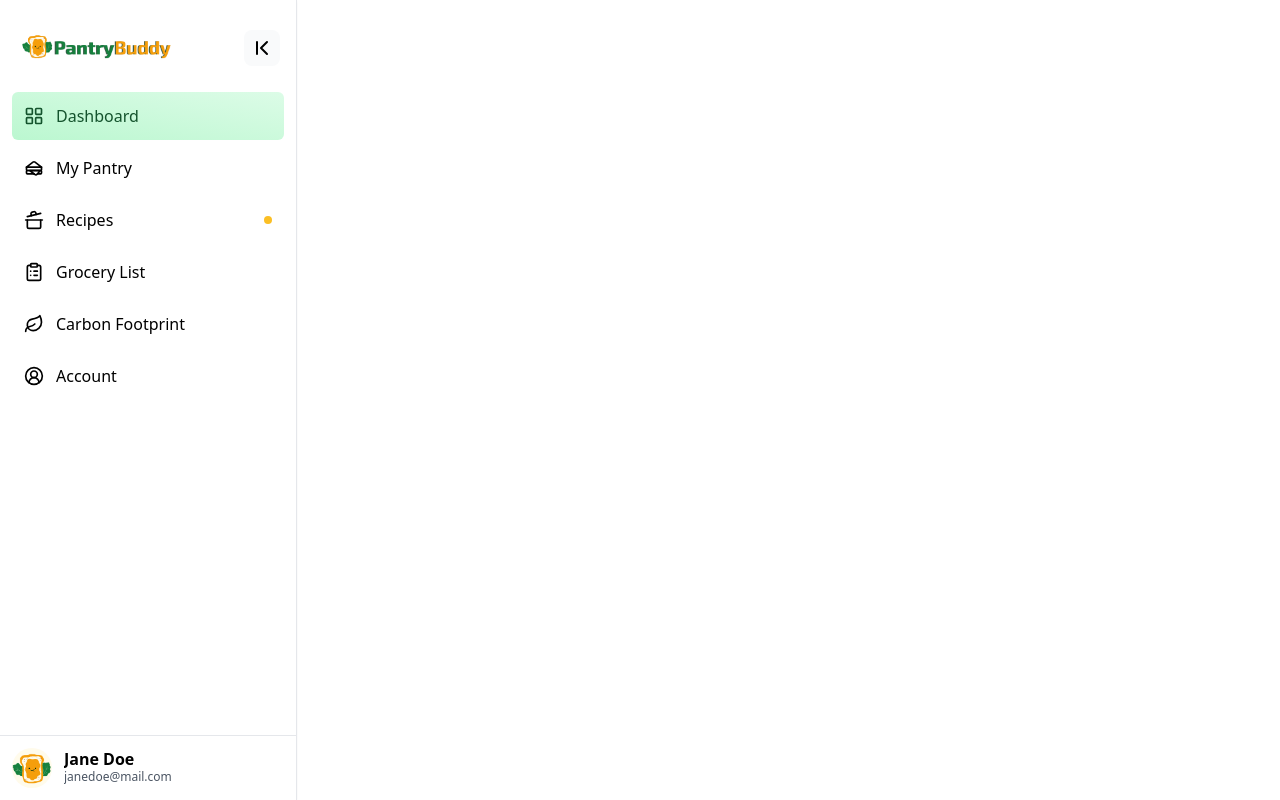
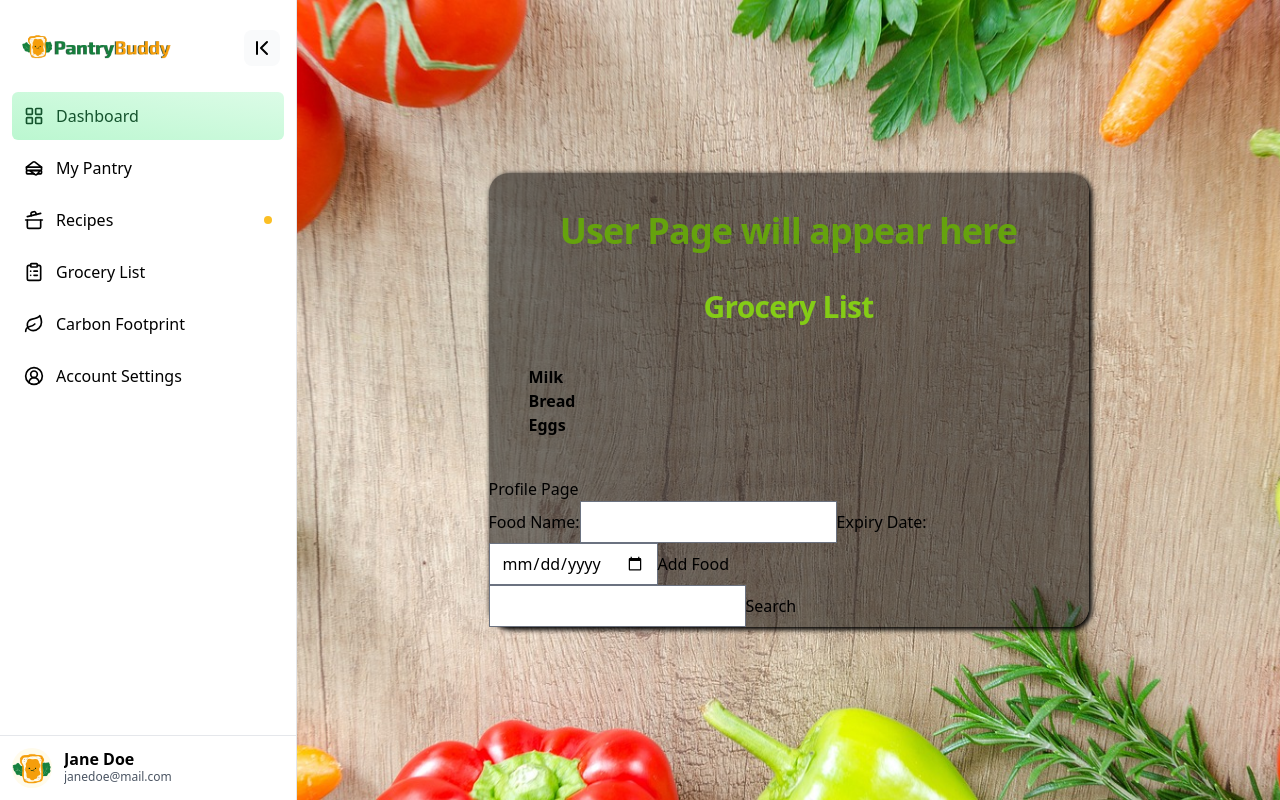
Before and after one commit to deanw77/pantry-buddy, a React (Vite) app: page /userdata in a window 1280 px wide. Shown: the top 800 px of the page. Built offline with nearby package versions, Linux system fonts and the light colour scheme.

Commit message:
Minor changes to SideNav and UserData

```diff
--- a/src/components/UserData.jsx
+++ b/src/components/UserData.jsx
@@ -21,6 +21,7 @@ export default function UserData() {
 
   return (
     <>
+    <div className="flex">
       <SideNav>
         <SidebarItem
         icon={<LayoutGrid size={20} />}  text="Dashboard" active />
@@ -28,7 +29,7 @@ export default function UserData() {
         <SidebarItem icon={<CookingPot size={20}/>}  text="Recipes" alert/>
         <SidebarItem icon={<ClipboardList size={20}/>}  text="Grocery List"/>
         <SidebarItem icon={<Leaf size={20}/>}  text="Carbon Footprint"/>
-        <SidebarItem icon={<CircleUserRound size={20}/>}  text="Account"/>
+        <SidebarItem icon={<CircleUserRound size={20}/>}  text="Account Settings"/>
       </SideNav>
 
     <div id="container">
@@ -43,6 +44,7 @@ export default function UserData() {
         <SearchBarRecipeParent />
       </div>
     </div>
+    </div>
     </>
   );
 }
--- a/src/components/nav/SideNav.jsx
+++ b/src/components/nav/SideNav.jsx
@@ -70,7 +70,7 @@ export function SidebarItem({icon, text, active, alert}){
             )}
 
             {!expanded && <div className={`
-            absolute left-full rounded-md px-2 py-1 ml-6 bg-indigo-100 text-indigo-800 text-sm invisible opacity-20 translate-x-3 transition-all group-hover:visible group-hover:opacity-100 group-hover:translate-x-0
+            absolute left-full rounded-md px-2 py-1 ml-6 bg-amber-100 text-green-950 text-sm invisible opacity-20 translate-x-3 transition-all group-hover:visible group-hover:opacity-100 group-hover:translate-x-0
             `}>{text}</div>}
         </li>
     )
```
